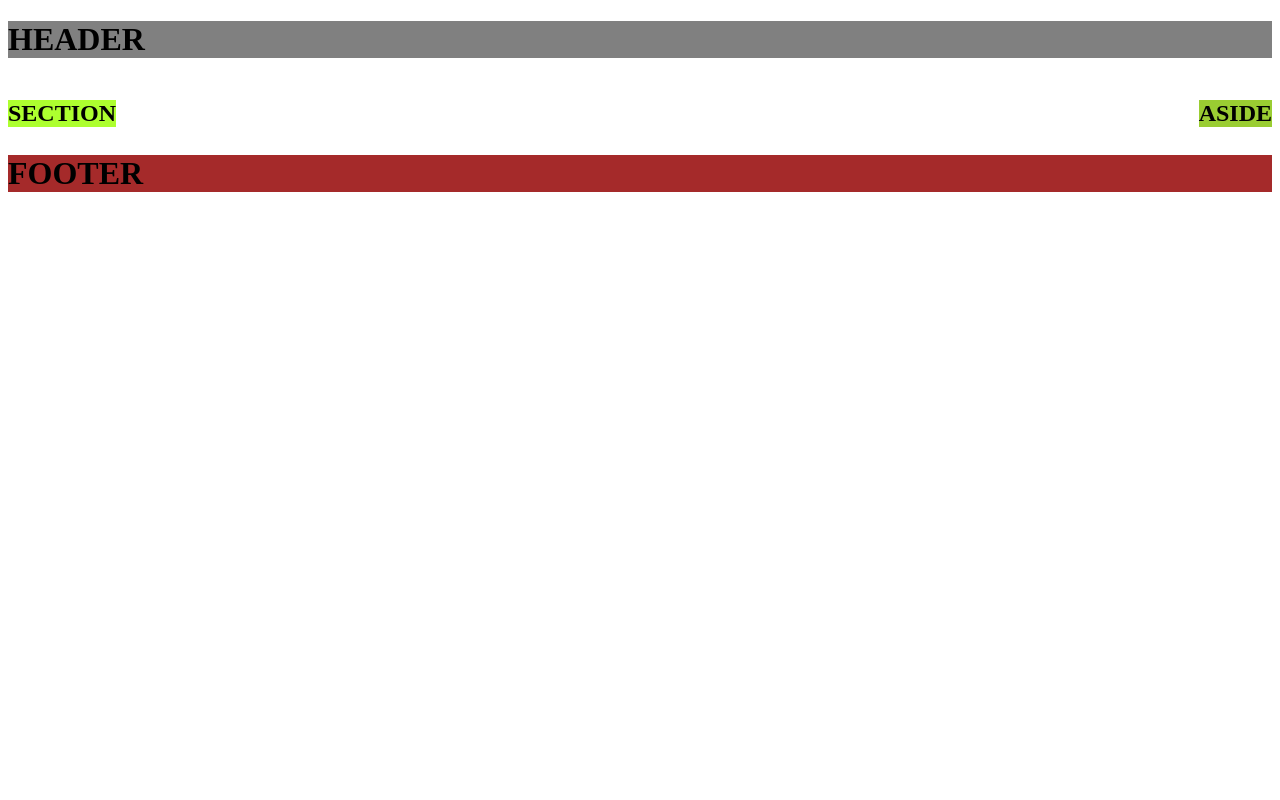
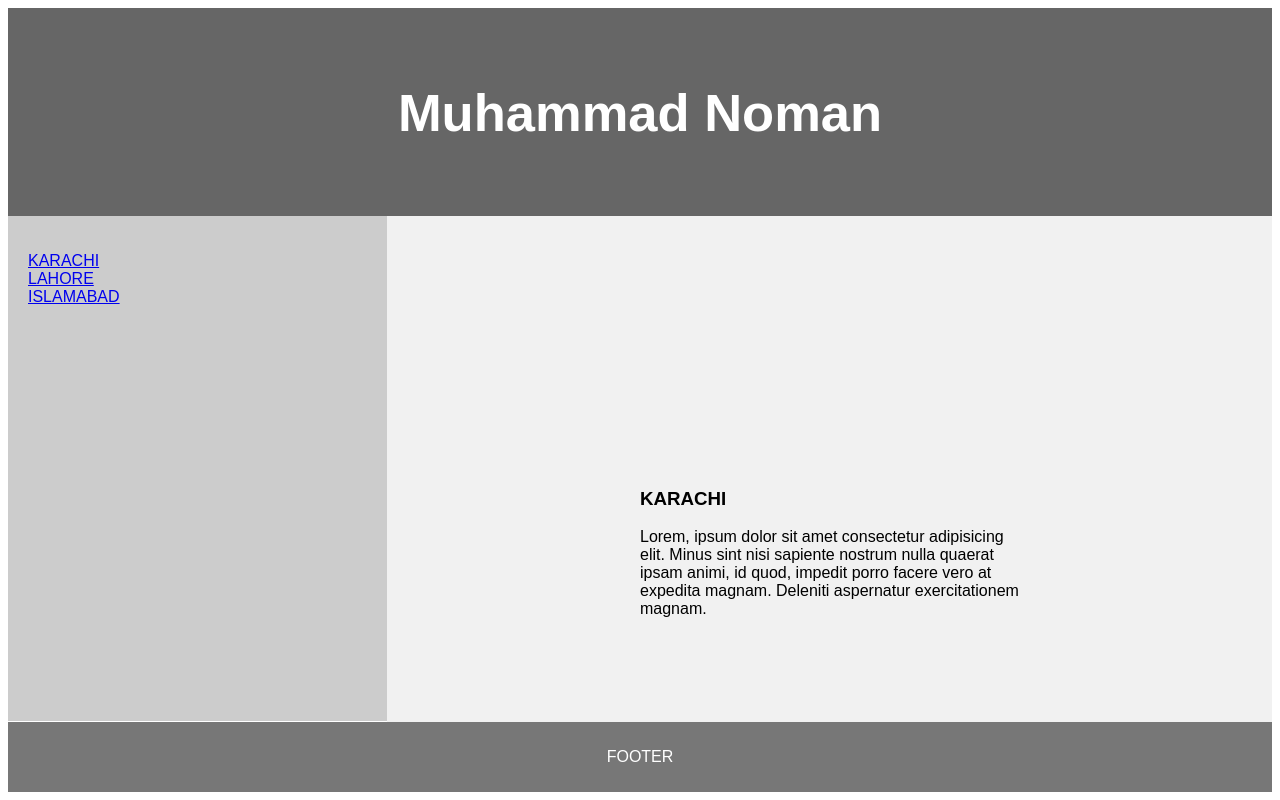
Before and after one commit to Muhammad-Nouman-690/Basic-Html-Css, a plain HTML site: page index.html in a window 1280 px wide. Drawn offline with Linux system fonts and the light colour scheme.

Commit message:
Create Basic Design of Html / Css

```diff
--- a/index.html
+++ b/index.html
@@ -13,36 +13,32 @@
     <!-- HEADER -->
 
     <header>
-        <div class="head">
-            <h1>HEADER</h1>
-        </div>
+        <h2>Muhammad Noman</h2>
     </header>
 
     <!-- SECTION -->
 
     <section>
-        <div class="sec">
-            <h1>SECTION</h1>
-        </div>
+        <nav>
+            <ul>
+                <li><a href="#">KARACHI</a></li>
+                <li><a href="#">LAHORE</a></li>
+                <li><a href="#">ISLAMABAD</a></li>
+            </ul>
+        </nav>
+
+        <article>
+            <h1>KARACHI</h1>
+            <p>Lorem, ipsum dolor sit amet consectetur adipisicing elit. Minus sint nisi sapiente nostrum nulla quaerat
+                ipsam animi, id quod, impedit porro facere vero at expedita magnam. Deleniti aspernatur exercitationem
+                magnam.</p>
+        </article>
     </section>
 
-    <!-- Aside -->
-
-    <aside>
-        <div class="aside">
-            <h1>ASIDE</h1>
-        </div>
-    </aside>
-
     <!-- FOOTER -->
-    <br>
-    <br>
-    <br>
 
     <footer>
-        <div class="foot">
-            <h1>FOOTER</h1>
-        </div>
+        <p>FOOTER</p>
     </footer>
 
 </body>
--- a/style.css
+++ b/style.css
@@ -1,23 +1,69 @@
-.head {
-    background-color: gray;
+* {
+    box-sizing: border-box;
 }
 
-.sec {
-    background-color: greenyellow;
+body {
+    font-family: Arial, Helvetica, sans-serif;
 }
 
-.aside {
-    background-color: yellowgreen;
+/* Style the Header */
+
+header {
+    background-color: #666;
+    padding: 30px;
+    text-align: center;
+    font-size: 35px;
+    color: white;
 }
 
-.foot {
-    background-color: brown;
+/* Create two columns/boxes that floats next to each other */
+
+nav {
+    float: left;
+    width: 30%;
+    height: 505px;  /* only for demonstration, should be removed */
+    background: #ccc;
+    padding: 20px;
 }
 
-section {
-    float: left;
+/* Style the list inside the menu */
+
+nav ul {
+    list-style-type: none ;
+    padding: 0;
 }
 
-aside {
-    float: right;
+article {
+    float: left;
+    padding: 20%;
+    width: 70%;
+    background-color: #f1f1f1;
+    height: 300px;
+
 }
+
+/* Clear floats after the columns */
+
+section:after {
+    content: "";
+    display: table;
+    clear: both;
+}
+
+/* Style the footer */
+
+footer {
+    background-color: #777 ;
+    padding: 10px;
+    text-align: center;
+    color: white;
+}
+
+/* Responsive Layout */
+
+@media (max-width: 600px) {
+    nav, article {
+        width: 100%;
+        height: auto;
+    }
+}
```
